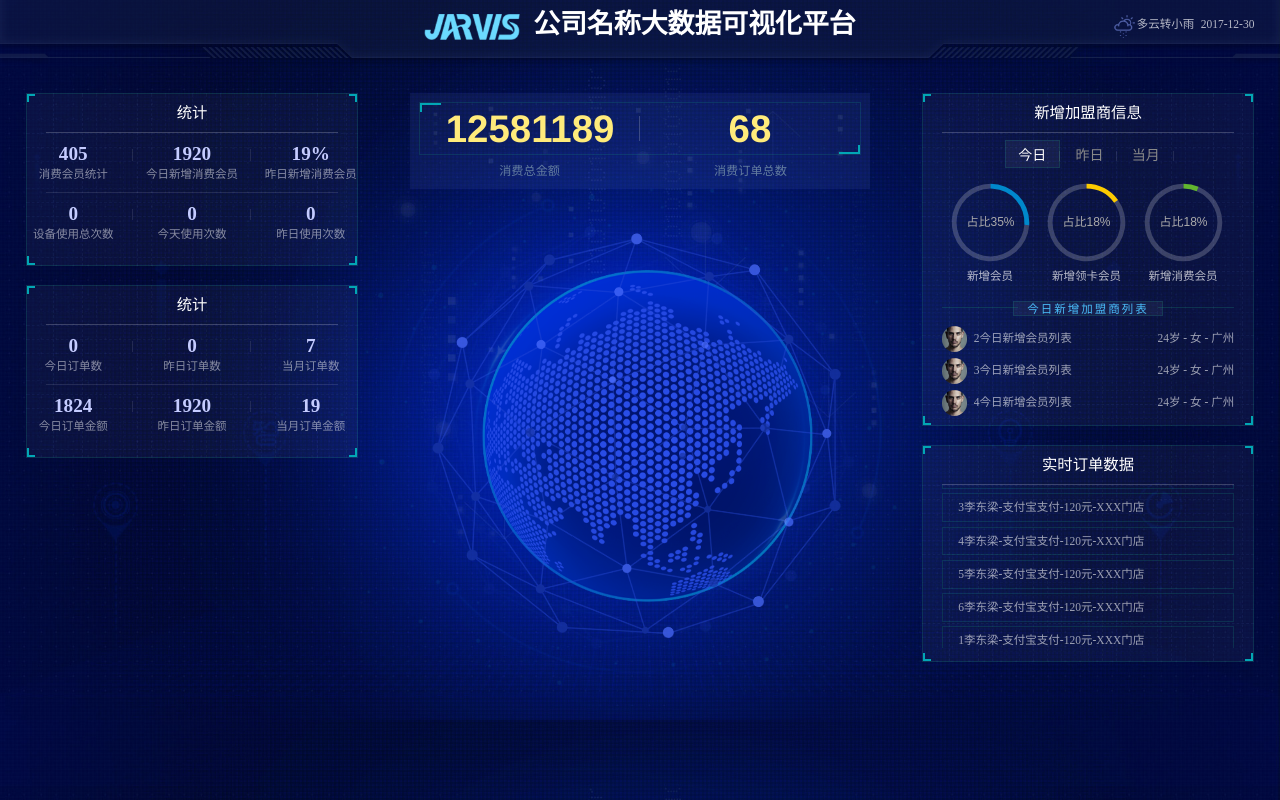
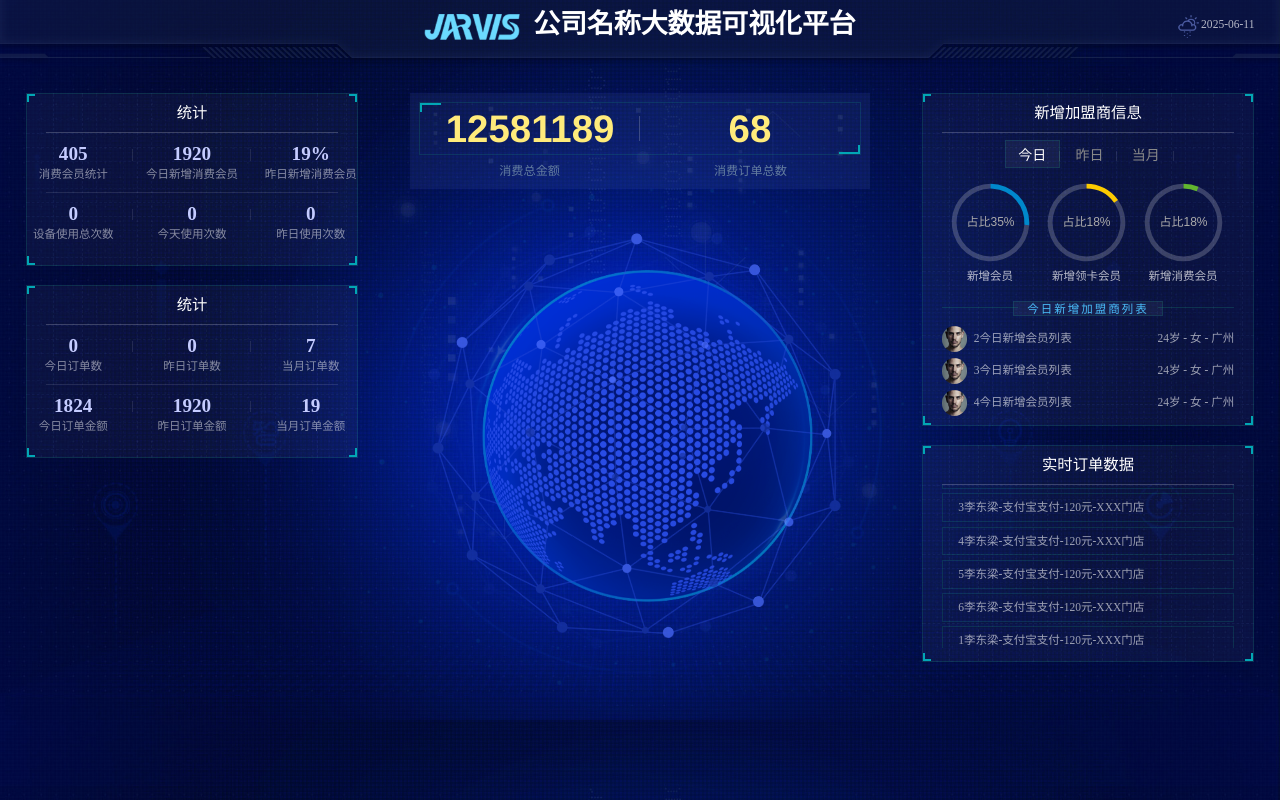
Before and after one commit to Visualizeit/data-view, a plain HTML site: page index.html in a window 1280 px wide. Drawn offline with nearby package versions, Linux system fonts and the light colour scheme; no server answers.

Commit message:
Add dynamic date display to weather section in index.html

```diff
--- a/index.html
+++ b/index.html
@@ -50,8 +50,12 @@
         >
       </h1>
       <div class="weather">
-        <img src="picture/weather.png" /><span>多云转小雨</span
-        ><span>2017-12-30</span>
+        <img src="picture/weather.png" /><span id="current-date"></span>
+        <script>
+          document.getElementById("current-date").textContent = new Date()
+            .toISOString()
+            .split("T")[0];
+        </script>
       </div>
     </div>
     <div class="mainbox">
```
